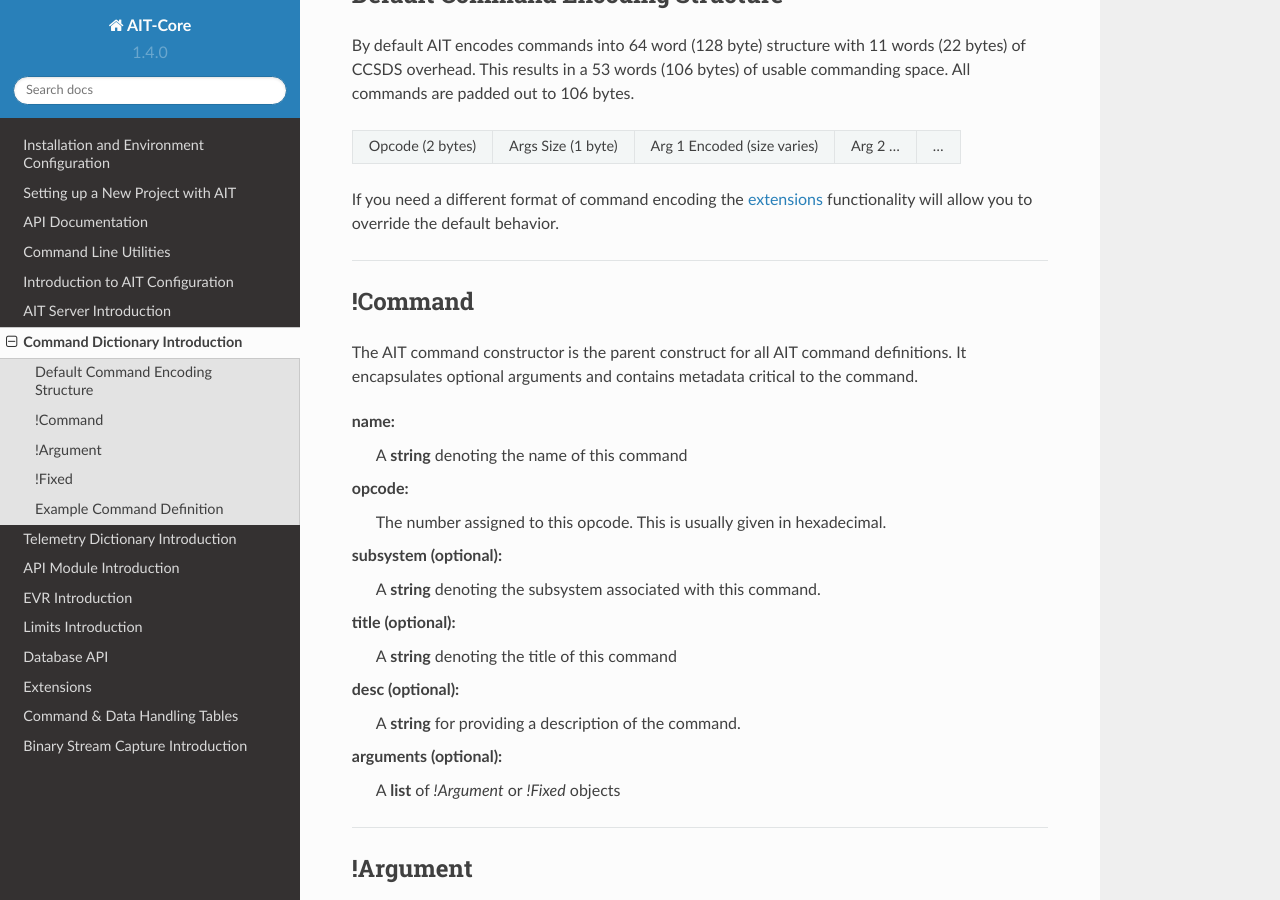
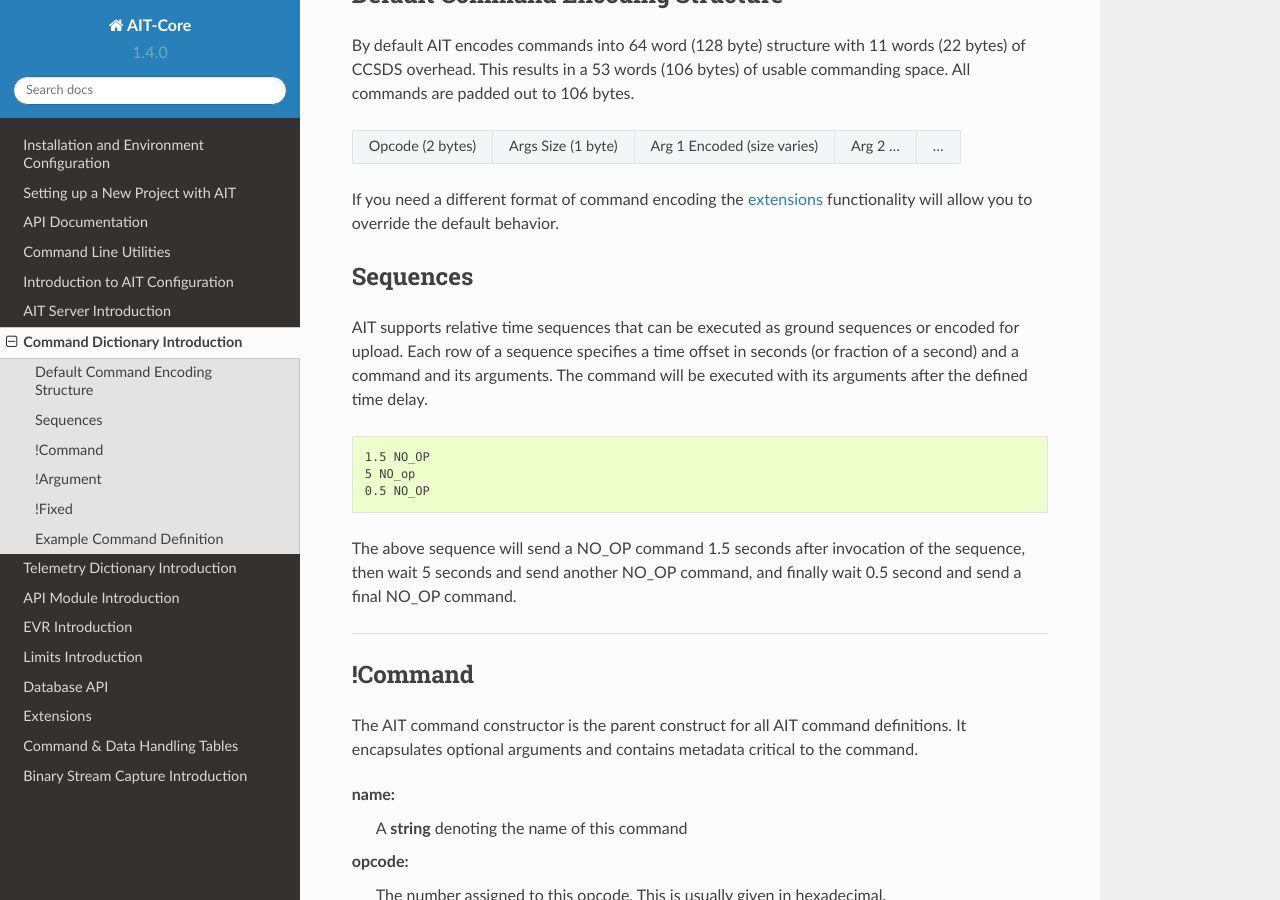
Before and after one commit to NASA-AMMOS/AIT-Core, a Sphinx documentation site: the page built from doc/source/command_intro.rst, in a window 1280 px wide and 900 px high, scrolled down 2174 px. Built offline with Sphinx 7.4.7 and the Read the Docs theme 2.0.0, drawn with Linux system fonts in a browser that asks for light colours.

Commit message:
Issue #68 - Add sequence documentation and example

```diff
--- a/doc/source/command_intro.rst
+++ b/doc/source/command_intro.rst
@@ -107,6 +107,19 @@
 +------------------+--------------------+-----------------------------+-----------+-----+
 
 If you need a different format of command encoding the `extensions <extensions.html>`_ functionality will allow you to override the default behavior.
+
+Sequences
+---------
+
+AIT supports relative time sequences that can be executed as ground sequences or encoded for upload. Each row of a sequence specifies a time offset in seconds (or fraction of a second) and a command and its arguments. The command will be executed with its arguments after the defined time delay.
+
+.. code-block:: text
+
+    1.5 NO_OP
+    5 NO_op
+    0.5 NO_OP
+
+The above sequence will send a NO_OP command 1.5 seconds after invocation of the sequence, then wait 5 seconds and send another NO_OP command, and finally wait 0.5 second and send a final NO_OP command.
 
 
 ----
```
Also changed, not shown: 2 other files.
